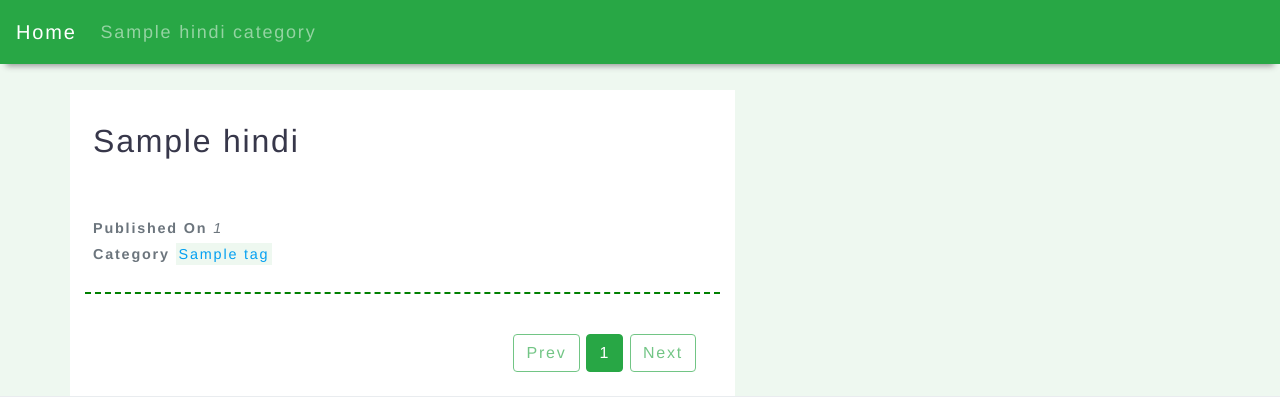
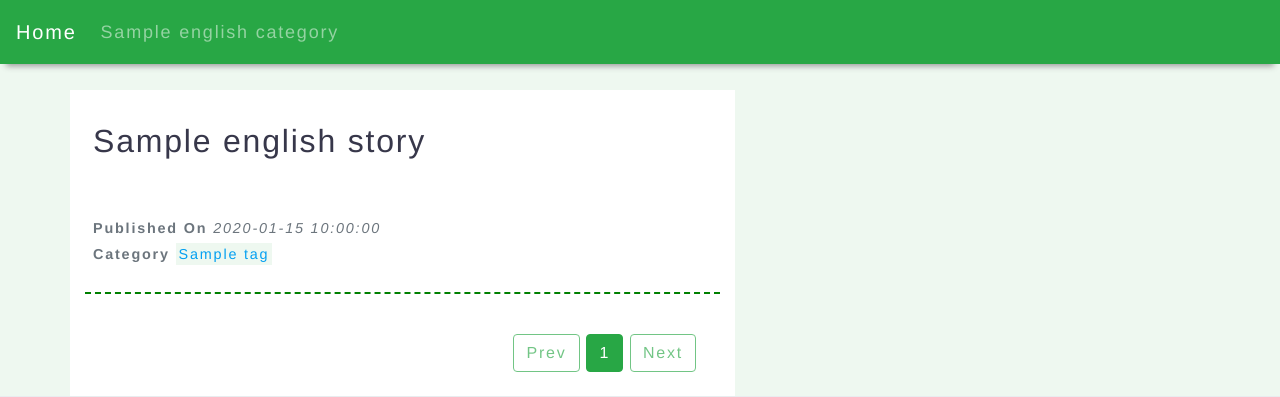
Before and after one commit to Ranilvannan/kathai_out, a Flask app: page /category/1 in a window 1280 px wide. Shown: the top 397 px of the page. Run offline with Flask 2, Linux system fonts and the light colour scheme; a database or web service that is not in the repository returns one stand-in record (values such as "Sample title"); some libraries are stand-ins or nearby versions.

Commit message:
first co

```diff
--- a/application.py
+++ b/application.py
@@ -13,7 +13,7 @@ PER_PAGE = 9
 @app.route('/')
 def home_page():
     page = request.args.get("page", type=int, default=1)
-    story_list = mongo.db.english.find()\
+    story_list = mongo.db.english_story.find()\
         .sort("story_id", -1)\
         .skip(PER_PAGE*(page-1))\
         .limit(PER_PAGE)
@@ -36,7 +36,7 @@ def home_page():
 @app.route('/category/<category>')
 def category_page(category):
     page = request.args.get("page", type=int, default=1)
-    story_list = mongo.db.hindi.find({"tags.url": category}) \
+    story_list = mongo.db.english_story.find({"tags.url": category}) \
         .sort("story_id", -1) \
         .skip(PER_PAGE * (page - 1)) \
         .limit(PER_PAGE)
@@ -45,7 +45,7 @@ def category_page(category):
     if not total_story:
         abort(404)
 
-    category_list = mongo.db.hindi_category.find()
+    category_list = mongo.db.english_category.find()
     tags = mongo.db.hindi.find_one({"tags.url": category}, {"tags.name": 1, "_id": 0})
     pagination = Pagination(total_count=total_story, page=page, per_page=PER_PAGE)
 
@@ -59,12 +59,12 @@ def category_page(category):
 @app.route('/story/<site_url>/')
 @app.route('/story/<site_url>')
 def story_page(site_url):
-    story = mongo.db.hindi.find_one({"site_url": site_url})
+    story = mongo.db.english_story.find_one({"site_url": site_url})
 
     if not story:
         abort(404)
 
-    category_list = mongo.db.hindi_category.find()
+    category_list = mongo.db.english_category.find()
     return render_template('story_page.html',
                            story=story,
                            category_list=category_list)
--- a/templates/home_page.html
+++ b/templates/home_page.html
@@ -15,7 +15,7 @@
 					<div class="blog-post-status p-2">
 						<div class="text-muted small">
 							<b>Published On</b>
-							<i>{{ rec.story_id }}</i>
+							<i>{{ rec.published_on }}</i>
 						</div>
 						<div class="text-muted small">
 							<b>Category</b>
--- a/templates/story_page.html
+++ b/templates/story_page.html
@@ -12,7 +12,7 @@
                     <h2>{{story.title}}</h2>
                     <p class="small">
                         <b class="text-success pr-2">Published On</b>
-                        <i class="blog-info">{{ story.story_id }}</i>
+                        <i class="blog-info">{{ story.published_on }}</i>
                         <strong>|</strong>
                         <b class="text-success pr-2">Category</b>
                         {% for tag in story.tags %}
```
Also changed, not shown: story_insert.py (+8 -8 lines).
